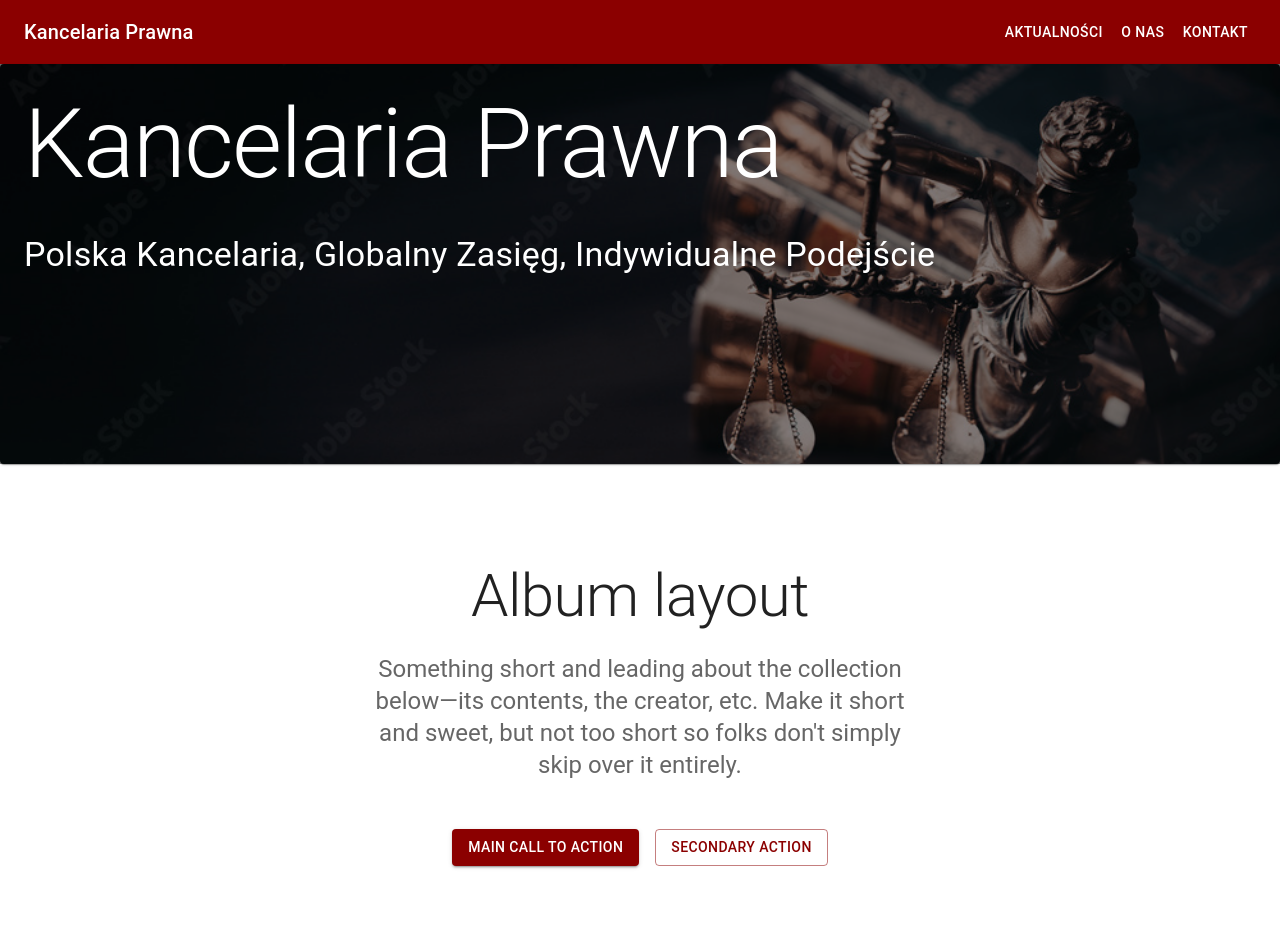
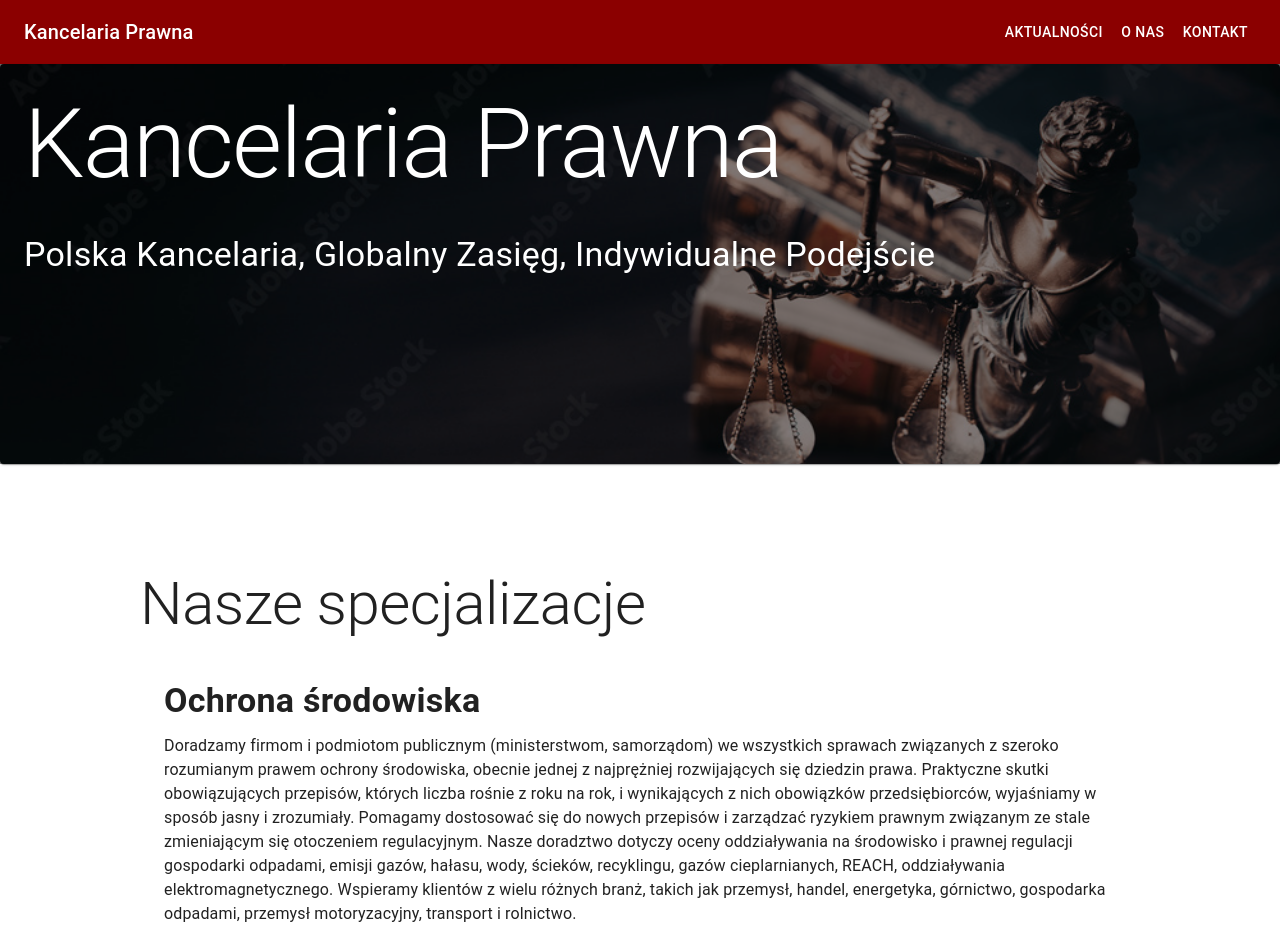
Before and after one commit to Piggey/marketing, a React (Vite) app: page / in a window 1280 px wide. Shown: the top 948 px of the page. Built offline with nearby package versions, Linux system fonts and the light colour scheme.

Commit message:
specializations component

```diff
--- /dev/null
+++ b/src/components/Specializations.jsx
@@ -0,0 +1,37 @@
+/* eslint-disable react/prop-types */
+import { Grid, Box, Typography } from "@mui/material";
+
+export default function Specializations({ specList }) {
+  return (
+    <Grid container spacing={3} sx={{ marginX: "auto", maxWidth: 1000 }}>
+      <Typography sx={{ mt: 12 }} variant="h2">Nasze specjalizacje</Typography>
+      {specList.map((spec, index) => (
+        <Grid item xs={12} key={index}>
+          <Box sx={{ marginY: 2 }}>
+            <Typography variant="h4" fontWeight="bold" gutterBottom>
+              {spec.specialization}
+            </Typography>
+            <Typography variant="body1" paragraph>
+              {spec.description}
+            </Typography>
+            <Typography variant="h6" gutterBottom>
+              Zakres naszych doświadczeń w tym obszarze obejmuje m.in.:
+            </Typography>
+            <ul>
+              {spec.areas.map((area, areaIndex) => (
+                <li key={areaIndex}>
+                  <Typography variant="h6" fontWeight="bold" gutterBottom>
+                    {area.name}
+                  </Typography>
+                  <Typography variant="body1" paragraph>
+                    {area.description}
+                  </Typography>
+                </li>
+              ))}
+            </ul>
+          </Box>
+        </Grid>
+      ))}
+    </Grid>
+  );
+}
--- /dev/null
+++ b/src/data/specializations.js
@@ -0,0 +1,38 @@
+export const specializations = [
+  {
+    specialization: "Ochrona środowiska",
+    description: "Doradzamy firmom i podmiotom publicznym (ministerstwom, samorządom) we wszystkich  sprawach związanych z szeroko rozumianym prawem ochrony środowiska, obecnie jednej z najprężniej rozwijających się dziedzin prawa. Praktyczne skutki obowiązujących przepisów, których liczba rośnie z roku na rok, i wynikających z nich obowiązków przedsiębiorców,  wyjaśniamy w sposób jasny i zrozumiały. Pomagamy dostosować się do nowych przepisów i zarządzać ryzykiem prawnym związanym ze stale zmieniającym się otoczeniem regulacyjnym. Nasze doradztwo dotyczy oceny oddziaływania na środowisko i prawnej regulacji gospodarki odpadami, emisji gazów, hałasu, wody, ścieków, recyklingu, gazów cieplarnianych, REACH, oddziaływania elektromagnetycznego. Wspieramy klientów z wielu różnych branż, takich jak przemysł, handel, energetyka, górnictwo, gospodarka odpadami, przemysł motoryzacyjny, transport i rolnictwo.",
+    areas: [
+      {
+        name: "Wsparcie inwestycji",
+        description: "Skutecznie pomagamy klientom w realizacji inwestycji (także na obszarach trudnych, np. Natura 2000). Doradzamy przy sporządzeniu dokumentacji, np. raportu o oddziaływaniu na środowisko, uzyskujemy decyzje i pozwolenia środowiskowe, wspieramy w relacjach z lokalnymi władzami i sąsiadami, reprezentujemy klientów przed sądami i urzędami w razie sporu, bronimy uzyskanych decyzji. Wspieramy przedsiębiorców planujących rozbudowę istniejących inwestycji, w szczególności w otoczeniu obszarów chronionych przepisami środowiskowymi."
+      },
+      {
+        name: "Compliance i zarządzanie ryzykiem",
+        description: "Pomagamy dostosować się do często zmieniających się przepisów środowiskowych (np. dotyczących odpadów). Identyfikujemy ryzyka środowiskowe w bieżącej działalności. Opracowujemy strategie zarządzania ryzykiem i wewnętrzne procedury compliance ograniczające ryzyko i prowadzimy szkolenia w tej dziedzinie. Reprezentujemy klientów w kontaktach z urzędami i innymi organami władzy publicznej. Wykonujemy audyty środowiskowe, a w raportach z nich wskazujemy optymalne w danej sytuacji i praktyczne rozwiązania. Informujemy o nadchodzących zmianach w otoczeniu regulacyjnym, by następnie we współpracy z klientem przygotować go do zmian."
+      },
+      {
+        name: "Optymalizacja kosztów",
+        description: "Weryfikujemy obciążenia klienta opłatami (za korzystanie ze środowiska, opłata produktowa, opłaty za usługi wodne, itp.). Wskazujemy możliwości optymalizacji i pomagamy je wdrożyć (np. uzyskując wiążące interpretacje przepisów)."
+      },
+    ],
+  },
+  {
+    specialization: "Ochrona danych osobowych",
+    description: "Kompleksowe doradztwo w dziedzinie ochrony danych osobowych i prawa do prywatności zapewniamy od 1997 r., kiedy uchwalona została pierwsza polska Ustawa o ochronie danych osobowych, i od tego czasu konsekwentnie rozwijamy naszą praktykę. Obecnie obserwujemy, że choć Ogólne rozporządzenie o ochronie danych (RODO) obowiązuje od maja 2018 r., to wraz z dynamicznym rozwojem technologii i jej nowymi zastosowaniami wiele zagadnień wciąż wymaga analizy, a odpowiedzi mogą różnić się w zależności od tego, kto lub w jakim systemie IT przetwarza dane.",
+    areas: [
+      {
+        name: "Wewnętrzne polityki, rejestry i dokumentację",
+        description: "Opracowujemy, weryfikujemy i adaptujemy do stosowania w obrocie w Polsce dokumentację dotyczącą przetwarzania danych osobowych, taką jak polityka bezpieczeństwa, polityka dozwolonego korzystania z urządzeń lub systemów IT, polityka BYOD, rejestry przetwarzania danych, zasady postępowania w przypadku naruszenia ochrony danych osobowych itp.",
+      },
+      {
+        name: "Przekazywanie danych do państw trzecich",
+        description: "Doradzamy przy przekazywaniu danych osobowych do państw trzecich na podstawie Wiążących Reguł Korporacyjnych, Tarczy Prywatności czy standardowych klauzul umownych; przygotowujemy zgłoszenia i reprezentujemy klientów w postępowaniach dotyczących przekazywania danych do państw trzecich, w tym przed regulatorami.",
+      },
+      {
+        name: "Usługi IT, aplikacje i oprogramowanie",
+        description: "Doradzamy w sprawach dotyczących przetwarzania danych osobowych w najnowocześniejszych aplikacjach IT oraz usługach świadczonych drogą elektroniczną; weryfikujemy zasady korzystania z cookies i polityki prywatności stosowane w aplikacjach.",
+      },
+    ],
+  },
+];
--- a/src/pages/Home.jsx
+++ b/src/pages/Home.jsx
@@ -1,9 +1,6 @@
-import Button from "@mui/material/Button";
-import Stack from "@mui/material/Stack";
-import Box from "@mui/material/Box";
-import Typography from "@mui/material/Typography";
-import Container from "@mui/material/Container";
 import Hero from "../components/Hero";
+import Specializations from "../components/Specializations";
+import { specializations } from "../data/specializations";
 
 // do podjebania
 // https://github.com/mui/material-ui/blob/v5.14.18/docs/data/material/getting-started/templates/blog/Blog.js
@@ -12,44 +9,7 @@ export default function Home() {
   return (
     <main>
       <Hero imgSrc="src/assets/home.jpg" imgYOffset="14%" title="Kancelaria Prawna" description={"Polska Kancelaria, Globalny Zasięg, Indywidualne Podejście"} />
-      <Box
-        sx={{
-          bgcolor: "background.paper",
-          pt: 8,
-          pb: 6,
-        }}
-      >
-        <Container maxWidth="sm">
-          <Typography
-            component="h1"
-            variant="h2"
-            align="center"
-            color="text.primary"
-            gutterBottom
-          >
-            Album layout
-          </Typography>
-          <Typography
-            variant="h5"
-            align="center"
-            color="text.secondary"
-            paragraph
-          >
-            Something short and leading about the collection below—its contents,
-            the creator, etc. Make it short and sweet, but not too short so
-            folks don&apos;t simply skip over it entirely.
-          </Typography>
-          <Stack
-            sx={{ pt: 4 }}
-            direction="row"
-            spacing={2}
-            justifyContent="center"
-          >
-            <Button variant="contained">Main call to action</Button>
-            <Button variant="outlined">Secondary action</Button>
-          </Stack>
-        </Container>
-      </Box>
+      <Specializations specList={specializations} />
     </main>
   );
 }
```
